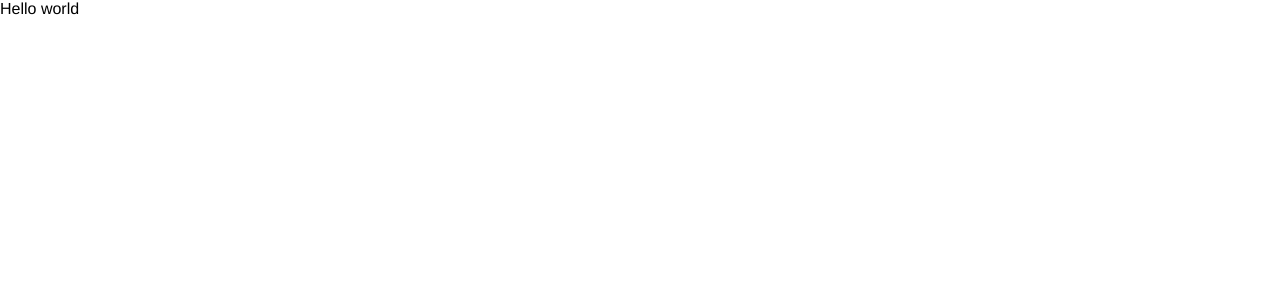
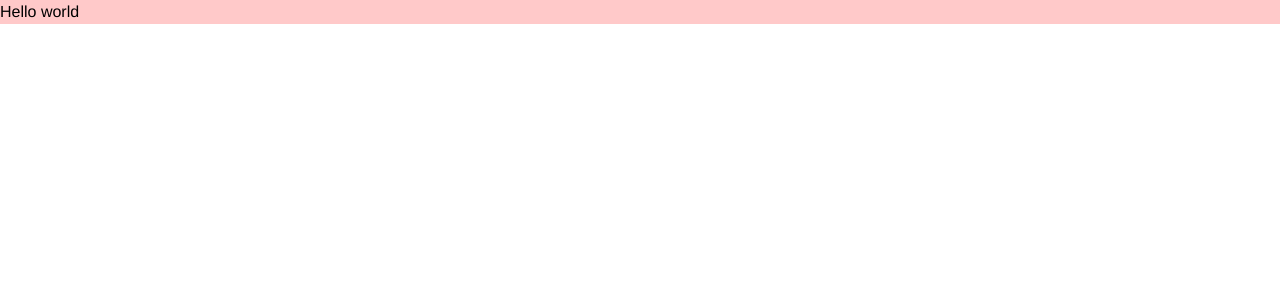
Before and after one commit to Artmann/website-to-markdown-chrome, a React (Vite) app: page / in a window 1280 px wide. Shown: the top 300 px of the page. Built offline with nearby package versions, Linux system fonts and the light colour scheme.

Commit message:
feat: Add Tailwind

```diff
--- a/package.json
+++ b/package.json
@@ -16,6 +16,7 @@
   },
   "devDependencies": {
     "@eslint/js": "^9.22.0",
+    "@tailwindcss/vite": "^4.1.4",
     "@types/react": "^19.0.10",
     "@types/react-dom": "^19.0.4",
     "@vitejs/plugin-react": "^4.3.4",
@@ -24,6 +25,7 @@
     "eslint-plugin-react-refresh": "^0.4.19",
     "globals": "^16.0.0",
     "prettier": "^3.5.3",
+    "tailwindcss": "^4.1.4",
     "typescript": "~5.7.2",
     "typescript-eslint": "^8.26.1",
     "vite": "^6.3.0"
--- a/src/app.tsx
+++ b/src/app.tsx
@@ -1,5 +1,5 @@
 import { type ReactElement } from 'react'
 
 export function App(): ReactElement {
-  return <div>Hello world</div>
+  return <div className="bg-red-200">Hello world</div>
 }
--- a/src/index.css
+++ b/src/index.css
@@ -1,3 +1,5 @@
+@import 'tailwindcss';
+
 body {
   font-family:
     'HelveticaNeue-Light', 'Helvetica Neue Light', 'Helvetica Neue', Helvetica,
--- a/vite.config.ts
+++ b/vite.config.ts
@@ -1,7 +1,10 @@
+import tailwindcss from '@tailwindcss/vite'
+import react from '@vitejs/plugin-react'
 import { defineConfig } from 'vite'
-import react from '@vitejs/plugin-react'
 
-// https://vite.dev/config/
 export default defineConfig({
-  plugins: [react()]
+  plugins: [
+    react(),
+    tailwindcss()
+  ]
 })
```
Also changed, not shown: 2 other files (tests, documents, lock files or other folders).
